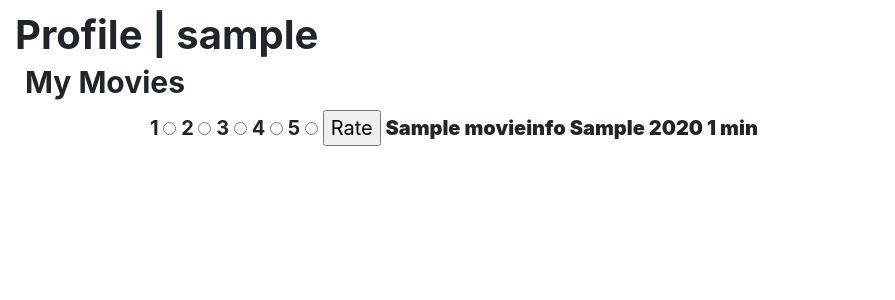
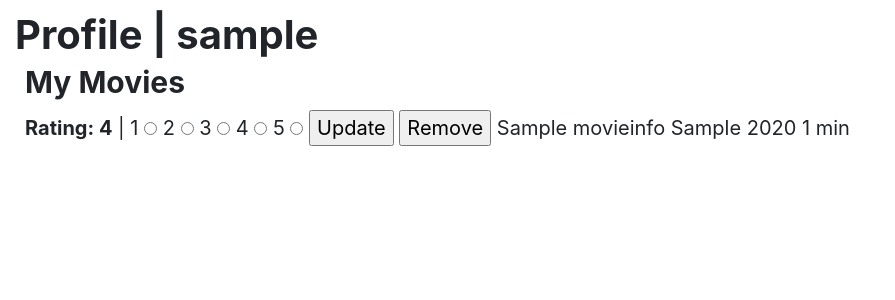
Before and after one commit to zchen138/cs411FlaskProject, a Flask app: page /profile in a window 1280 px wide. Shown: the top 300 px of the page, without its empty margins (0-895 px from the left). Run offline with Flask 2, Linux system fonts and the light colour scheme; the visitor is signed in with stand-in values (Sample User, id 1); tables that the repository leaves empty hold one stand-in row (values such as "Sample post"); data that the repository does not hold is empty; some libraries are stand-ins or nearby versions.

Commit message:
crud finished

```diff
--- a/app.py
+++ b/app.py
@@ -10,7 +10,7 @@ app.debug=True
 app.config["SECRET_KEY"] = "secret-pass"
 
 def getConnection():
-
+    '''
     return MySQLdb.connect(host="us-cdbr-iron-east-05.cleardb.net",
                            user="b997f1857ff9ec",
                            password="5eb18692",
@@ -21,7 +21,7 @@ def getConnection():
                            user="root",
                            password="pass",
                            db="cs411flaskproject")
-'''
+
 class MovieQueryForm(Form):
     query = StringField([validators.DataRequired("Please enter a search term.")])
     category = SelectField('Category', choices=[('title', 'title'), ('genre', 'genre'), ('year', 'year')])
@@ -45,6 +45,13 @@ class RatingForm(Form):
     rating = RadioField('Rating', choices=[('1', '1'), ('2', '2'), ('3', '3'), ('4', '4'), ('5', '5')])
     submit = SubmitField("Rate")
     movieId = 0
+
+class ChangeRatingForm(Form):
+    rating = RadioField('Rating', choices=[('1', '1'), ('2', '2'), ('3', '3'), ('4', '4'), ('5', '5')])
+    update = SubmitField("Update")
+    remove = SubmitField("Remove")
+    movieId = 0
+
 
 @app.route('/first_search_results', methods=['GET', 'POST'])
 def search_results():
@@ -155,6 +162,7 @@ def profile():
         movies_and_ratings = cur.fetchall()
         movie_info_arr = []
         rating_forms = []
+        delete_forms = []
         for one_movie_rating in movies_and_ratings:
             cur_movie_id = one_movie_rating[0]
             cur_rating = one_movie_rating[1]
@@ -162,8 +170,9 @@ def profile():
             movie_info = cur.fetchone()
             cur_movie_obj = obj.createRatedMovie(cur_movie_id, movie_info[0], movie_info[1], movie_info[2], movie_info[3], cur_rating)
             movie_info_arr.append(cur_movie_obj)
-            rating_form = RatingForm()
-            rating_form.movieId = movie_info[0]
+
+            rating_form = ChangeRatingForm()
+            rating_form.movieId = cur_movie_id
             rating_forms.append(rating_form)
 
         return render_template('profile.html', movieList=movie_info_arr, form2=rating_forms, user=curUser)
@@ -179,11 +188,40 @@ def insertRating():
 
     conn = getConnection()
     cur = conn.cursor()
-    sqlStr = "INSERT INTO rated VALUES (%s, %s, %s)"
-    cur.execute(sqlStr, (_userid, movieid, rating))
-    conn.commit()
+
+    sqlStr = "SELECT * FROM rated WHERE userid = %s AND movieid = %s"
+    cur.execute(sqlStr, (_userid, movieid))
+    if cur.fetchone(): # Check for duplicates
+        sqlStr = "UPDATE rated SET rating = %s WHERE userid = %s AND movieid = %s"
+        cur.execute(sqlStr, (rating, _userid, movieid))
+        conn.commit()
+    else:
+        sqlStr = "INSERT INTO rated VALUES (%s, %s, %s)"
+        cur.execute(sqlStr, (_userid, movieid, rating))
+        conn.commit()
 
     return redirect(url_for('index'))
 
+
+@app.route('/updateRating', methods=['GET', 'POST'])
+def updateRating():
+    _userid = session['userid']
+    movieid = request.form['movieId']
+    conn = getConnection()
+    cur = conn.cursor()
+
+    if 'update' in request.form:
+        rating = request.form['rating']
+        sqlStr = "UPDATE rated SET rating = %s WHERE userid = %s AND movieid = %s"
+        cur.execute(sqlStr, (rating, _userid, movieid))
+    elif 'remove' in request.form:
+        sqlStr = "DELETE FROM rated WHERE userid = %s AND movieid = %s"
+        cur.execute(sqlStr, (_userid, movieid))
+    conn.commit()
+
+    return redirect(url_for('profile'))
+
+
+
 if __name__ == "__main__":
     app.run(debug=True)
--- a/templates/profile.html
+++ b/templates/profile.html
@@ -20,17 +20,19 @@
   </div>
 
   <div style = "position:absolute; top:110px; left:0px">
-      <form action = "/insertRating" method = post>
+      <form action = "/updateRating" method = post>
           <fieldset>
-          <div style = "font-size:20px; font-weight:bold; margin-left:150px">
+          <div style = "font-size:20px;margin-left:25px">
               {% for rating_form in form2 %}
+              <strong>Rating: {{ movieList[loop.index0].rating }}</strong> |
                   {% for subfield in rating_form.rating %}
                       {{ subfield.label }} {{ subfield }}
                   {% endfor %}
                   <input type="hidden" name="movieId" value={{ rating_form.movieId }}>
-                  {{ rating_form.submit }}
-                  <strong>{{ movieList[loop.index0].title}} {{ movieList[loop.index0].genre }}
-                      {{ movieList[loop.index0].releaseYear }} {{ movieList[loop.index0].runtime }} min</strong>
+                  <input type="submit" name="update" value="Update">
+                  <input type="submit" name="remove" value="Remove">
+                  {{ movieList[loop.index0].title}} {{ movieList[loop.index0].genre }}
+                      {{ movieList[loop.index0].releaseYear }} {{ movieList[loop.index0].runtime }} min
                   <br>
               {% endfor %}
           </div>
```
Also changed, not shown: templates/search_results.html (+5 -5 lines).
